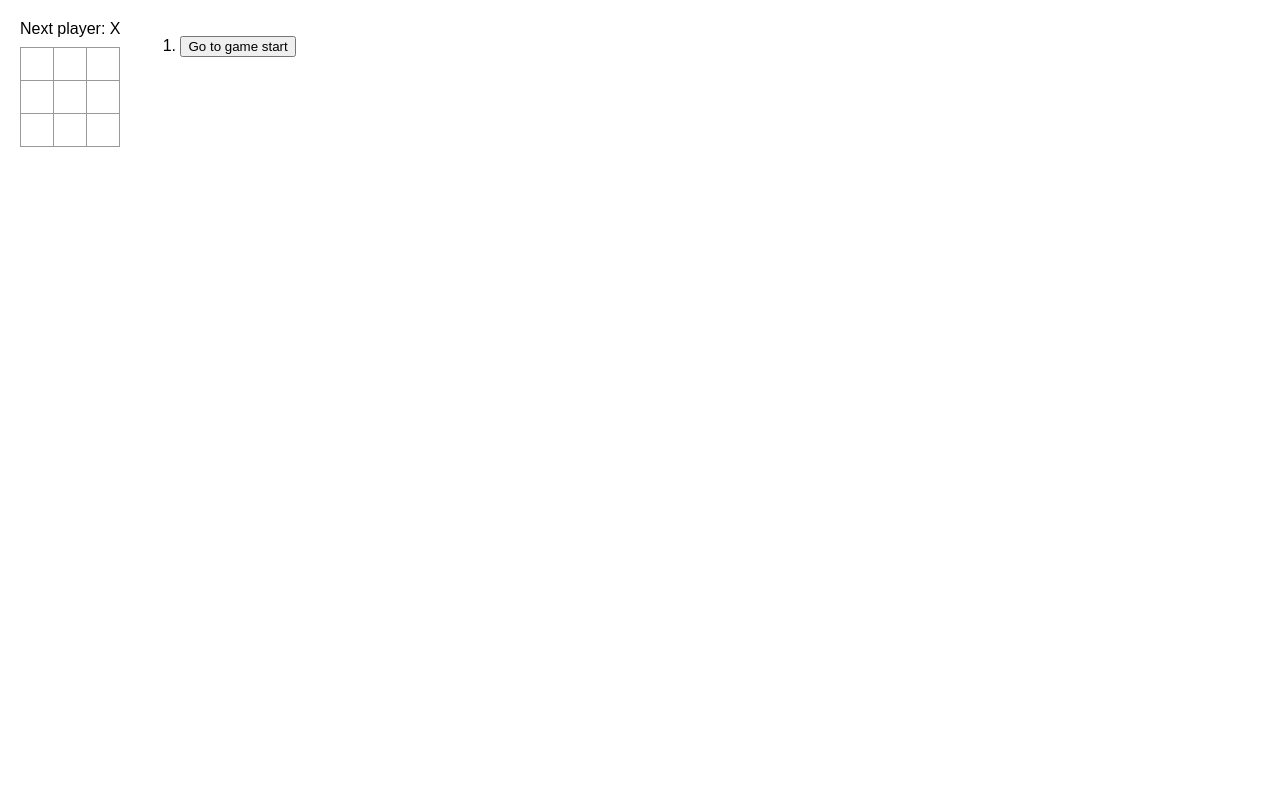
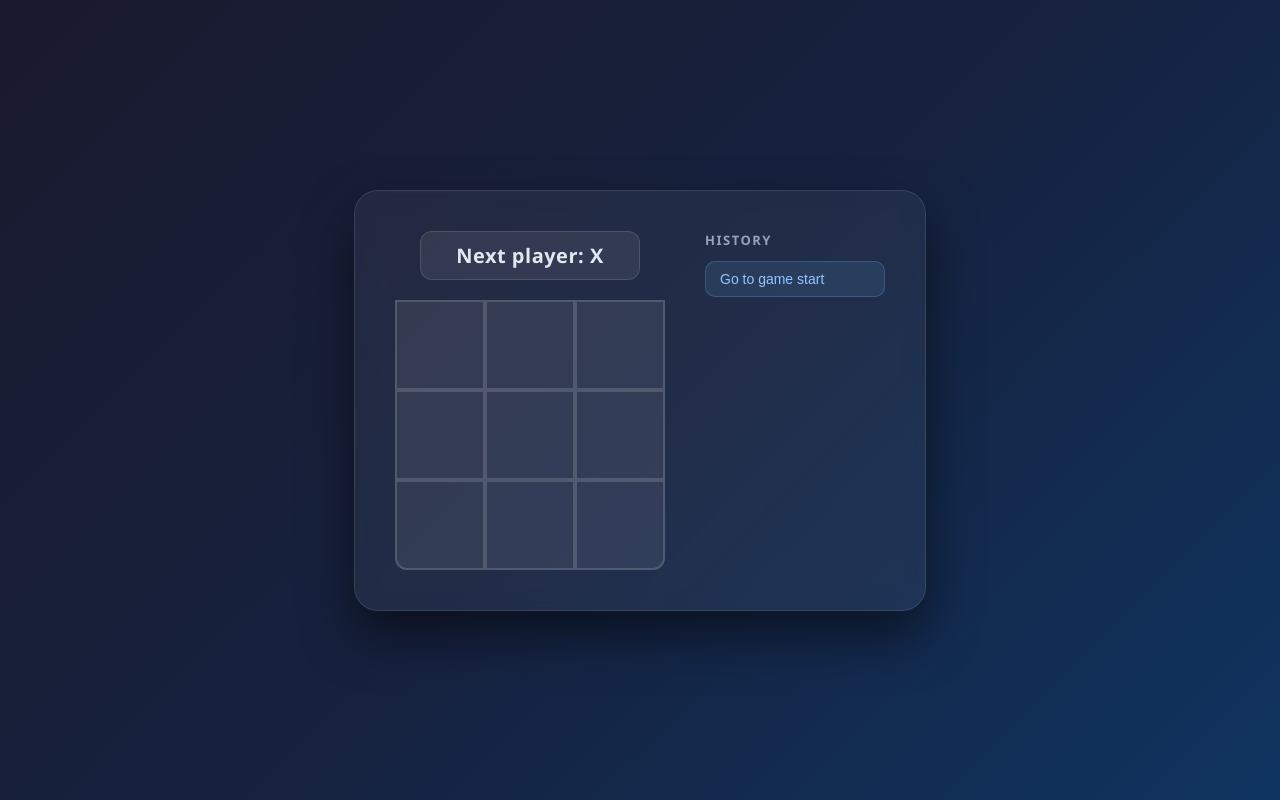
Before and after one commit to RobertoJavier1/Lab-Extra--Tic-Tac-Toe, a React (Create React App) app: page / in a window 1280 px wide. Built offline with nearby package versions, Linux system fonts and the light colour scheme.

Commit message:
Se agrego estilos usando css

```diff
--- a/src/App.js
+++ b/src/App.js
@@ -1,8 +1,9 @@
 import { useState } from 'react';
 
 function Square({value, onSquareClick}) {
+  const colorClass = value === 'X' ? 'square square-x' : value === 'O' ? 'square square-o' : 'square';
   return (
-    <button className="square" onClick={onSquareClick}>
+    <button className={colorClass} onClick={onSquareClick}>
       {value}
     </button>
   );
@@ -88,6 +89,7 @@ export default function Game() {
         <Board xIsNext={xIsNext} squares={currentSquares} onPlay={handlePlay} />
       </div>
       <div className="game-info">
+        <h3>History</h3>
         <ol>{moves}</ol>
       </div>
     </div>
--- a/src/styles.css
+++ b/src/styles.css
@@ -1,74 +1,54 @@
 * {
   box-sizing: border-box;
+  margin: 0;
+  padding: 0;
 }
 
 body {
-  font-family: sans-serif;
-  margin: 20px;
-  padding: 0;
+  font-family: 'Segoe UI', Tahoma, Geneva, Verdana, sans-serif;
+  background: linear-gradient(135deg, #1a1a2e 0%, #16213e 50%, #0f3460 100%);
+  min-height: 100vh;
+  display: flex;
+  align-items: center;
+  justify-content: center;
+  padding: 20px;
 }
 
-h1 {
-  margin-top: 0;
-  font-size: 22px;
+.game {
+  display: flex;
+  flex-direction: row;
+  align-items: flex-start;
+  gap: 40px;
+  background: rgba(255, 255, 255, 0.05);
+  backdrop-filter: blur(10px);
+  border: 1px solid rgba(255, 255, 255, 0.1);
+  border-radius: 24px;
+  padding: 40px;
+  box-shadow: 0 25px 50px rgba(0, 0, 0, 0.5);
 }
 
-h2 {
-  margin-top: 0;
-  font-size: 20px;
+.game-board {
+  display: flex;
+  flex-direction: column;
+  align-items: center;
 }
 
-h3 {
-  margin-top: 0;
-  font-size: 18px;
+.status {
+  font-size: 20px;
+  font-weight: 600;
+  color: #e2e8f0;
+  margin-bottom: 20px;
+  letter-spacing: 0.5px;
+  text-align: center;
+  padding: 10px 20px;
+  background: rgba(255, 255, 255, 0.08);
+  border-radius: 12px;
+  border: 1px solid rgba(255, 255, 255, 0.12);
+  min-width: 220px;
 }
 
-h4 {
-  margin-top: 0;
-  font-size: 16px;
-}
-
-h5 {
-  margin-top: 0;
-  font-size: 14px;
-}
-
-h6 {
-  margin-top: 0;
-  font-size: 12px;
-}
-
-code {
-  font-size: 1.2em;
-}
-
-ul {
-  padding-inline-start: 20px;
-}
-
-* {
-  box-sizing: border-box;
-}
-
-body {
-  font-family: sans-serif;
-  margin: 20px;
-  padding: 0;
-}
-
-.square {
-  background: #fff;
-  border: 1px solid #999;
-  float: left;
-  font-size: 24px;
-  font-weight: bold;
-  line-height: 34px;
-  height: 34px;
-  margin-right: -1px;
-  margin-top: -1px;
-  padding: 0;
-  text-align: center;
-  width: 34px;
+.board-row {
+  display: flex;
 }
 
 .board-row:after {
@@ -77,14 +57,124 @@ body {
   display: table;
 }
 
-.status {
-  margin-bottom: 10px;
+.square {
+  background: rgba(255, 255, 255, 0.08);
+  border: 2px solid rgba(255, 255, 255, 0.15);
+  font-size: 42px;
+  font-weight: 800;
+  height: 90px;
+  width: 90px;
+  display: flex;
+  align-items: center;
+  justify-content: center;
+  cursor: pointer;
+  transition: background 0.2s ease, transform 0.1s ease, border-color 0.2s ease;
+  color: #e2e8f0;
+  float: left;
 }
-.game {
-  display: flex;
-  flex-direction: row;
+
+.square:hover {
+  background: rgba(255, 255, 255, 0.15);
+  border-color: rgba(255, 255, 255, 0.35);
+  transform: scale(1.04);
+}
+
+.square:active {
+  transform: scale(0.97);
+}
+
+.square:not(:empty) {
+  cursor: default;
+}
+
+.square-x {
+  color: #60a5fa;
+  text-shadow: 0 0 20px rgba(96, 165, 250, 0.5);
+}
+
+.square-o {
+  color: #f97316;
+  text-shadow: 0 0 20px rgba(249, 115, 22, 0.5);
+}
+
+/*Topleft corner*/
+.board-row:first-child .square:first-child {
+  border-radius: 12px 0 0 0;
+}
+/*TopRight corner*/
+.board-row:first-child .square:last-child {
+  border-radius: 0 12px 0 0;
+}
+/*BottomLeft corner*/
+.board-row:last-child .square:first-child {
+  border-radius: 0 0 0 12px;
+}
+/*BottomRight corner*/
+.board-row:last-child .square:last-child {
+  border-radius: 0 0 12px 0;
 }
 
 .game-info {
-  margin-left: 20px;
+  display: flex;
+  flex-direction: column;
+  min-width: 180px;
 }
+
+.game-info h3 {
+  color: #94a3b8;
+  font-size: 13px;
+  font-weight: 600;
+  text-transform: uppercase;
+  letter-spacing: 1.5px;
+  margin-bottom: 12px;
+}
+
+.game-info ol {
+  list-style: none;
+  padding: 0;
+  display: flex;
+  flex-direction: column;
+  gap: 8px;
+  max-height: 320px;
+  overflow-y: auto;
+}
+
+.game-info ol::-webkit-scrollbar {
+  width: 4px;
+}
+
+.game-info ol::-webkit-scrollbar-track {
+  background: rgba(255,255,255,0.05);
+  border-radius: 2px;
+}
+
+.game-info ol::-webkit-scrollbar-thumb {
+  background: rgba(255,255,255,0.2);
+  border-radius: 2px;
+}
+
+.game-info li button {
+  width: 100%;
+  padding: 9px 14px;
+  background: rgba(255, 255, 255, 0.07);
+  border: 1px solid rgba(255, 255, 255, 0.12);
+  border-radius: 10px;
+  color: #cbd5e1;
+  font-size: 14px;
+  font-weight: 500;
+  cursor: pointer;
+  transition: background 0.2s ease, border-color 0.2s ease, color 0.2s ease;
+  text-align: left;
+}
+
+.game-info li button:hover {
+  background: rgba(99, 179, 237, 0.2);
+  border-color: rgba(99, 179, 237, 0.4);
+  color: #93c5fd;
+}
+
+.game-info li:first-child button {
+  background: rgba(99, 179, 237, 0.12);
+  border-color: rgba(99, 179, 237, 0.25);
+  color: #93c5fd;
+}
```
Also changed, not shown: 1 other file (tests, documents, lock files or other folders).
